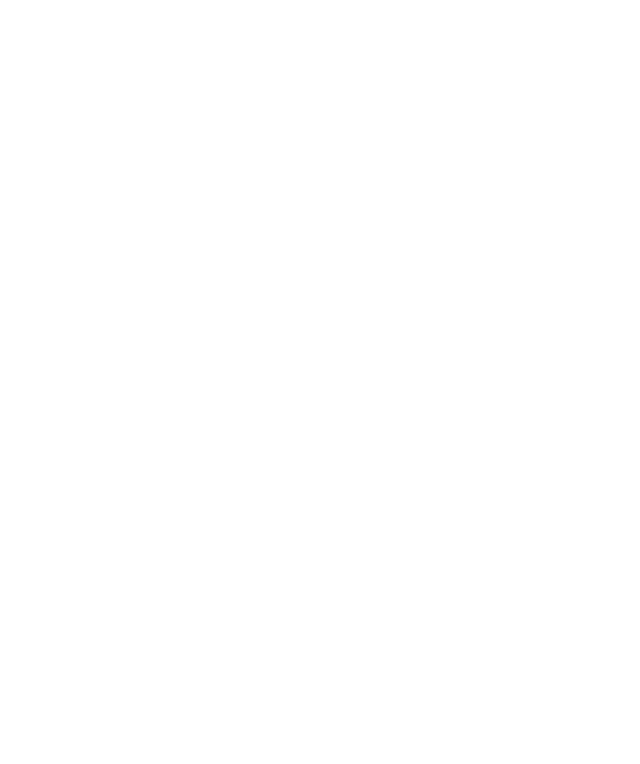
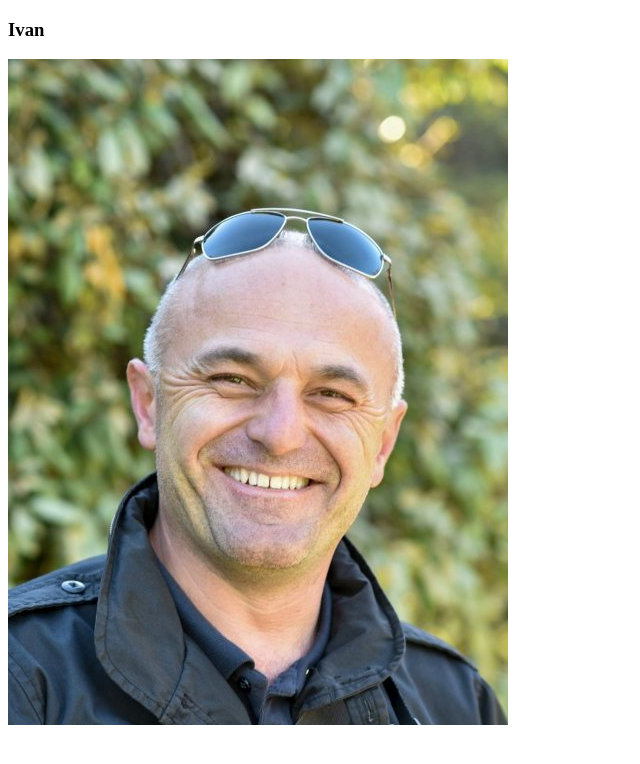
Before and after one commit to ivanmarinoff/HTML-CSS-MINI-COURSE, a plain HTML site: page HTML Lab/about.html in a window 1280 px wide. Shown: the whole page, without its empty margins (0-640 px from the left). Drawn offline with Linux system fonts and the light colour scheme.

Commit message:
in About page is added picture

```diff
--- a/HTML Lab/about.html
+++ b/HTML Lab/about.html
@@ -5,6 +5,12 @@
     <title>About page</title>
 </head>
 <body>
+<section>
+    <article>
+        <h1>Ivan</h1>
+        <img src="pictures/ivan.jpg" alt="ivan-photo">
+    </article>
+</section>
 
 </body>
 </html>
```
Also changed, not shown: HTML Lab/index.html (+2 -1 lines), HTML Lab/pictures/ivan.jpg (added).
